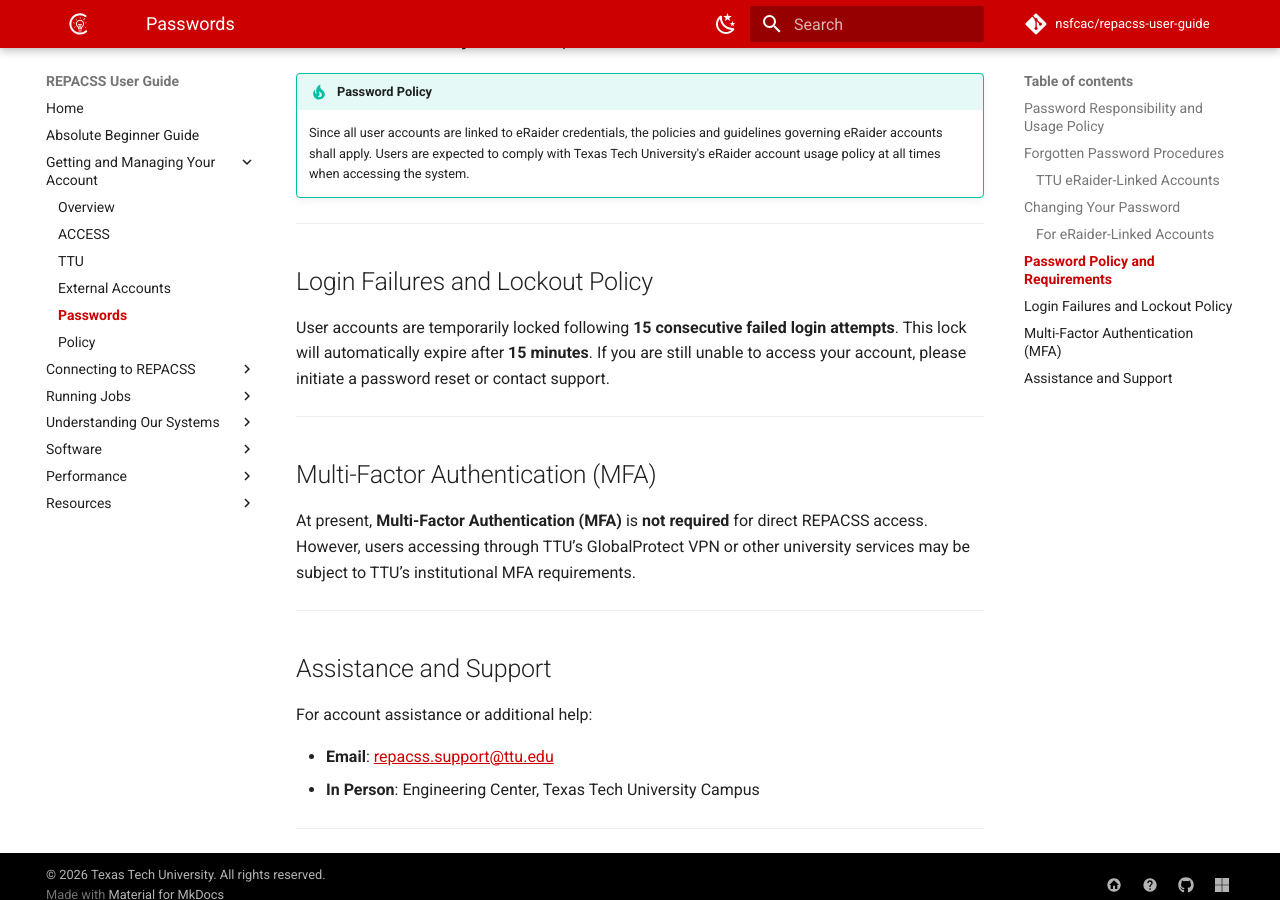
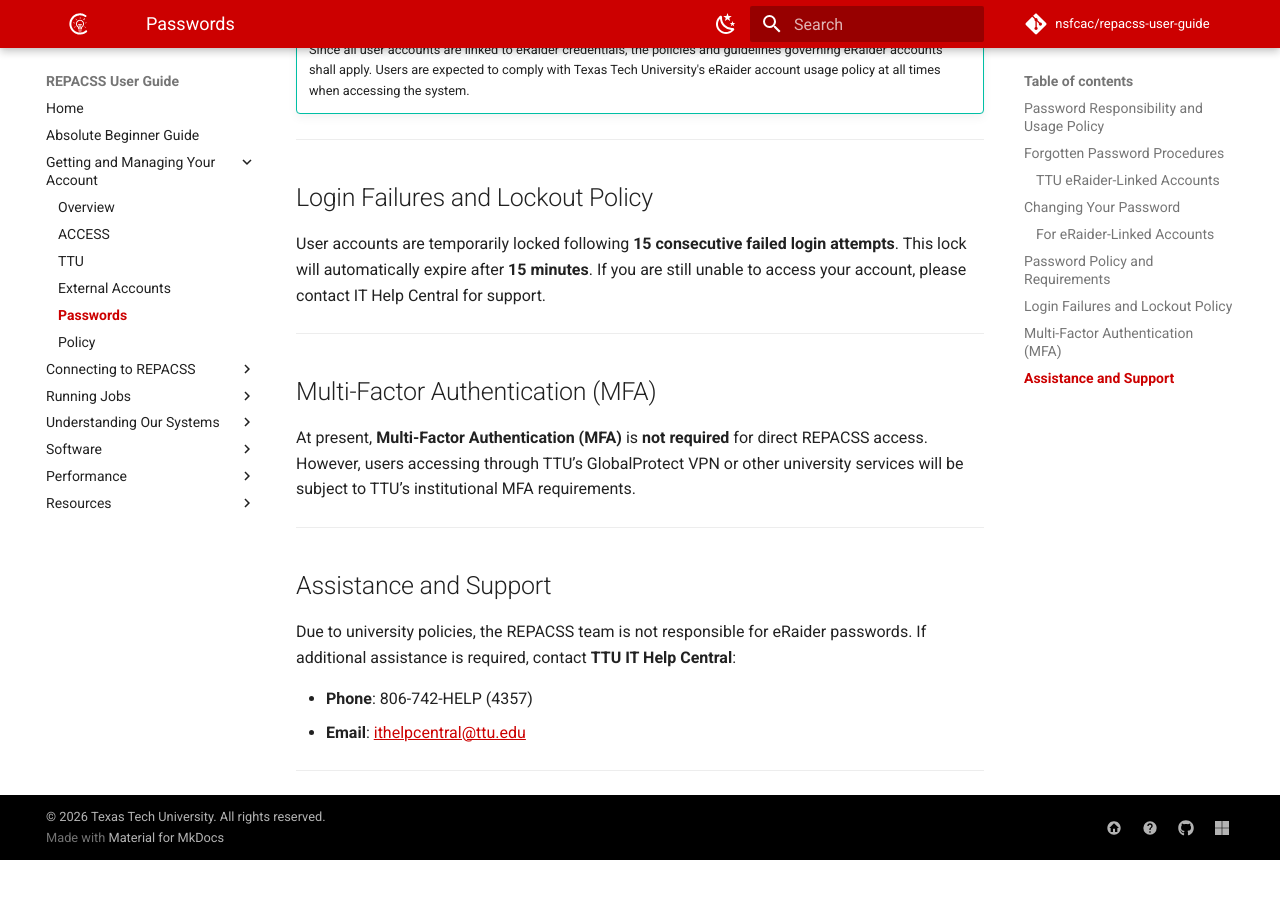
Before and after one commit to nsfcac/repacss-user-guide, an MkDocs documentation site: the page built from docs/account/passwords.md, in a window 1280 px wide and 900 px high, scrolled down 1322 px. Built offline with MkDocs 1.6.1 and Material for MkDocs 9.7.7, drawn with Linux system fonts in a browser that asks for light colours; comment, search, counter and statistics services are not loaded; after the commit the page ends 2182 px from its top, so only the background shows below that; some of the changed text lies outside the part shown.

Commit message:
Update account and VPN docs for IT Help Central support and wording clarity

```diff
--- a/docs/account/passwords.md
+++ b/docs/account/passwords.md
@@ -75,21 +73,20 @@
 
 ## Login Failures and Lockout Policy
 
-User accounts are temporarily locked following **15 consecutive failed login attempts**. This lock will automatically expire after **15 minutes**. If you are still unable to access your account, please initiate a password reset or contact support.
+User accounts are temporarily locked following **15 consecutive failed login attempts**. This lock will automatically expire after **15 minutes**. If you are still unable to access your account, please contact IT Help Central for support.
 
 ---
 
 ## Multi-Factor Authentication (MFA)
 
-At present, **Multi-Factor Authentication (MFA)** is **not required** for direct REPACSS access. However, users accessing through TTU’s GlobalProtect VPN or other university services may be subject to TTU’s institutional MFA requirements.
+At present, **Multi-Factor Authentication (MFA)** is **not required** for direct REPACSS access. However, users accessing through TTU’s GlobalProtect VPN or other university services will be subject to TTU’s institutional MFA requirements.
 
 ---
 
 ## Assistance and Support
 
-For account assistance or additional help:
+Due to university policies, the REPACSS team is not responsible for eRaider passwords. If additional assistance is required, contact **TTU IT Help Central**:
 
-- **Email**: [repacss.support@ttu.edu](mailto:repacss.support@ttu.edu)
-- **In Person**: Engineering Center, Texas Tech University Campus
-
+- **Phone**: 806-742-HELP (4357)
+- **Email**: [ithelpcentral@ttu.edu](mailto:ithelpcentral@ttu.edu)
 ---
```
Also changed, not shown: other parts of docs/account/passwords.md (+0 -2 lines), docs/account/external_accounts.md (+1 -1 lines), docs/connecting/vpn.md (+1 -1 lines).
